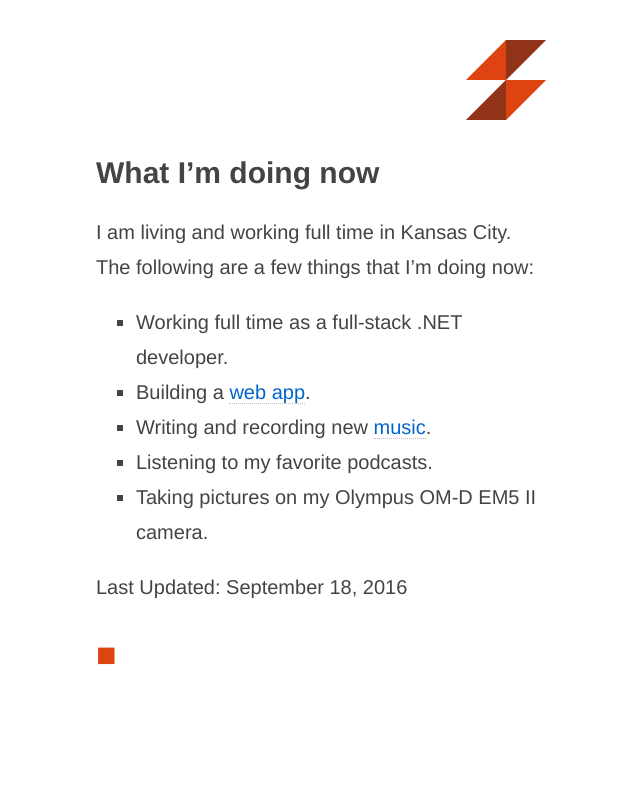
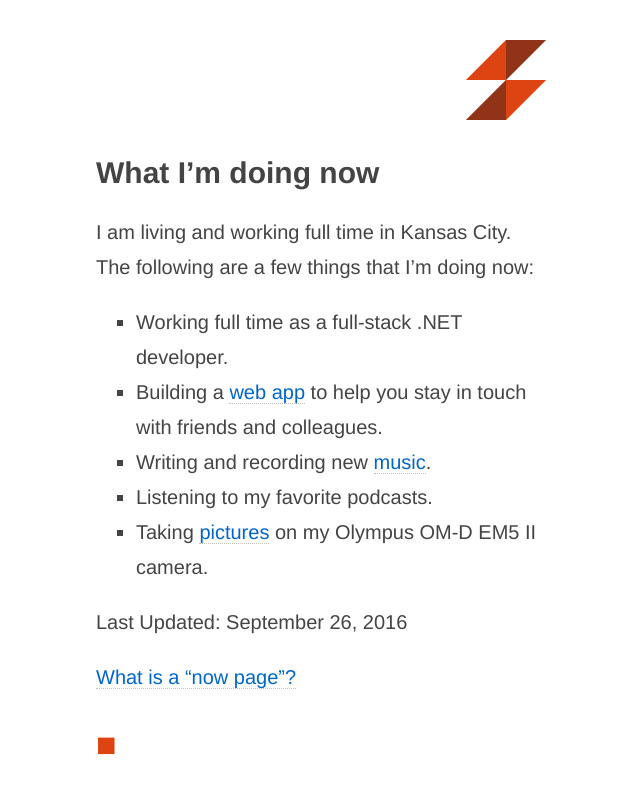
Before and after one commit to Dejital/dejital.github.com, a Jekyll site: the page built from now.md, in a window 1280 px wide. Shown: the top 794 px of the page, without its empty margins (319-959 px from the left). Built offline with Jekyll 4.4.1, drawn with Linux system fonts in a browser that asks for light colours.

```diff
--- a/assets/css/screen.css
+++ b/assets/css/screen.css
@@ -102,3 +102,15 @@
 ul {
     list-style-type: square;
 }
+
+.project {
+    margin: 2em 0;
+}
+
+.project h3 {
+    margin-bottom: 0.5em;
+}
+
+.project p {
+    margin: 0.3em 0 0 0;
+}
--- a/now.md
+++ b/now.md
@@ -10,9 +10,11 @@
 few things that I'm doing now:
 
 - Working full time as a full-stack .NET developer.
-- Building a [web app](http://personowl.azurewebsites.net/).
+- Building a [web app](http://personowl.azurewebsites.net/) to help you stay in touch with friends and colleagues.
 - Writing and recording new [music](https://soundcloud.com/dejital).
 - Listening to my favorite podcasts.
-- Taking pictures on my Olympus OM-D EM5 II camera.
+- Taking [pictures](https://www.flickr.com/photos/sergeyk/albums/72157673093774152) on my Olympus OM-D EM5 II camera.
 
-Last Updated: September 18, 2016
+Last Updated: September 26, 2016
+
+[What is a "now page"?](http://nownownow.com/about)
```
Also changed, not shown: index.md (+2 -2 lines), projects.html (added, +87 -0 lines), projects.md (deleted, +0 -52 lines).
